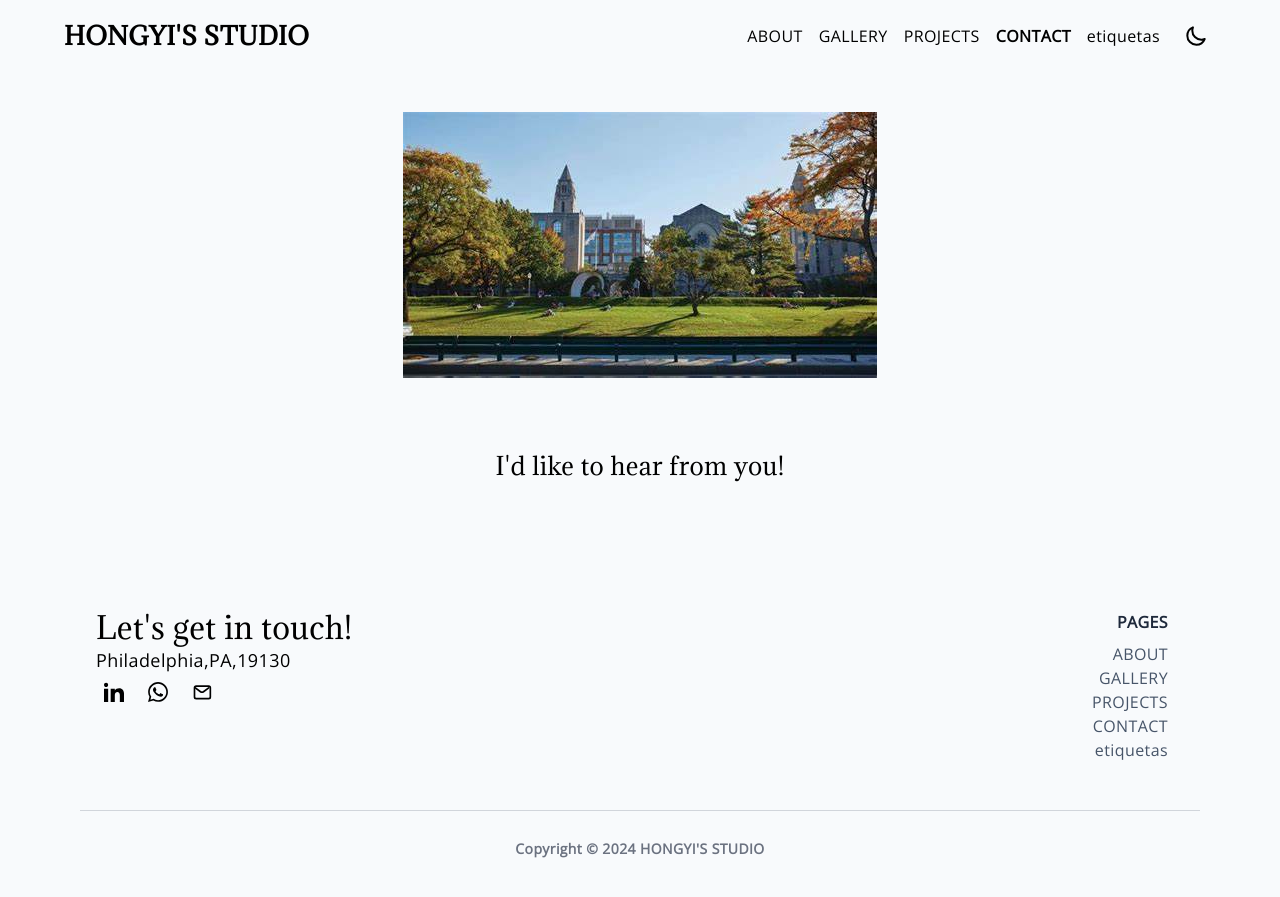
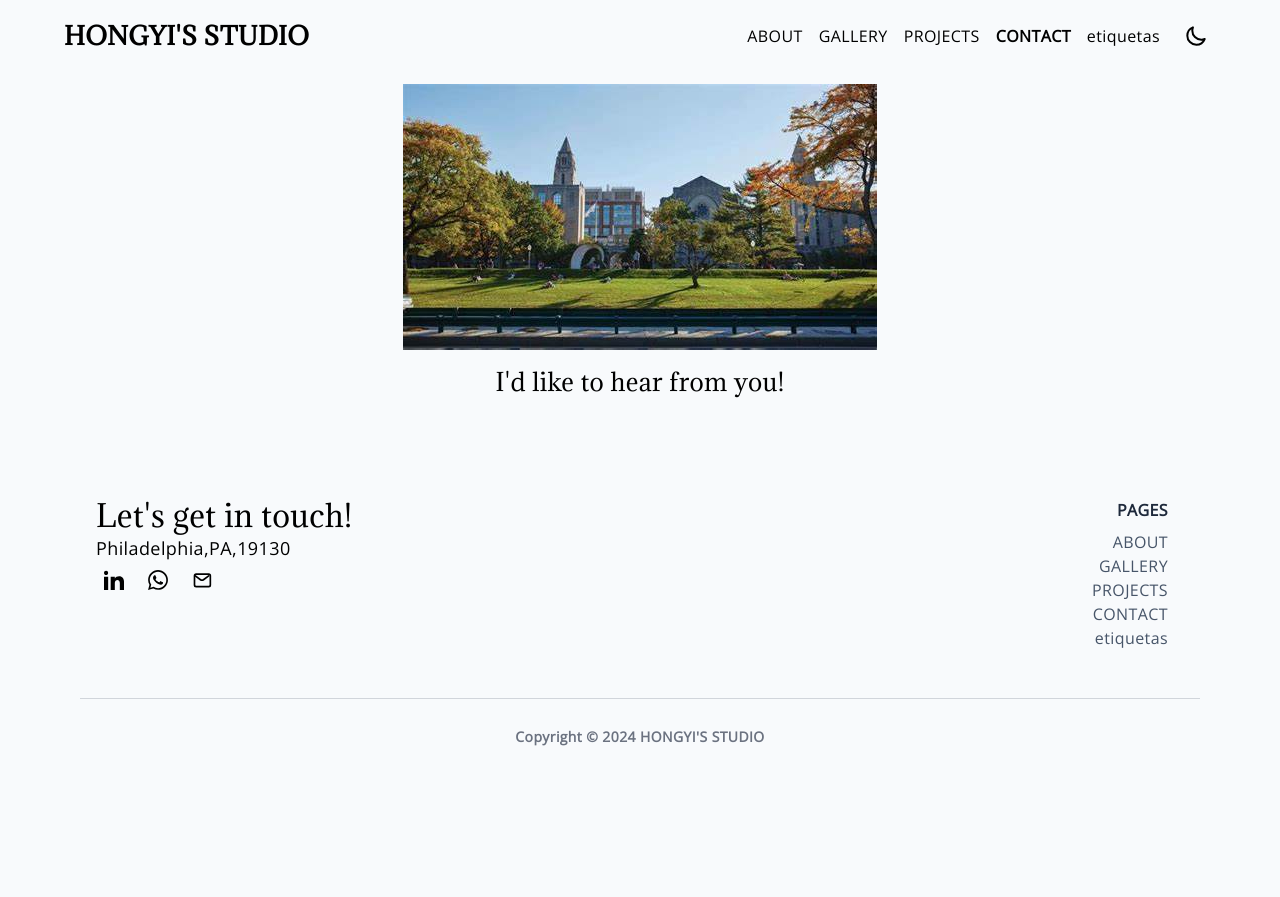
Before and after one commit to hongyili-hl/hongyili-hl.github.io, a Jekyll site: the page built from sample.md, in a window 1280 px wide. Shown: the top 897 px of the page. Built offline with Jekyll 4.4.1, drawn with Linux system fonts in a browser that asks for light colours.

Commit message:
Update contact.html

```diff
--- a/_layouts/contact.html
+++ b/_layouts/contact.html
@@ -2,10 +2,10 @@
 layout: base
 ---
 
-<div class="flex justify-center py-1 md:py-8">
+<div class="flex justify-center py-1 md:py-6">
   <img src="assets/images/OIP.jpg" alt="" class="basis-2/6  w-11/12 md:w-5/12 p-2 md:px-0">
 </div>
-<div class="flex justify-center py-1 md:py-8">
+<div class="flex justify-center py-1 md:py-6">
   <h5 class="text-2xl">{{ site.data[site.lang].footer.title | default: "I'd like to hear from you!" |
   localize}}</h5>
 </div>
```
